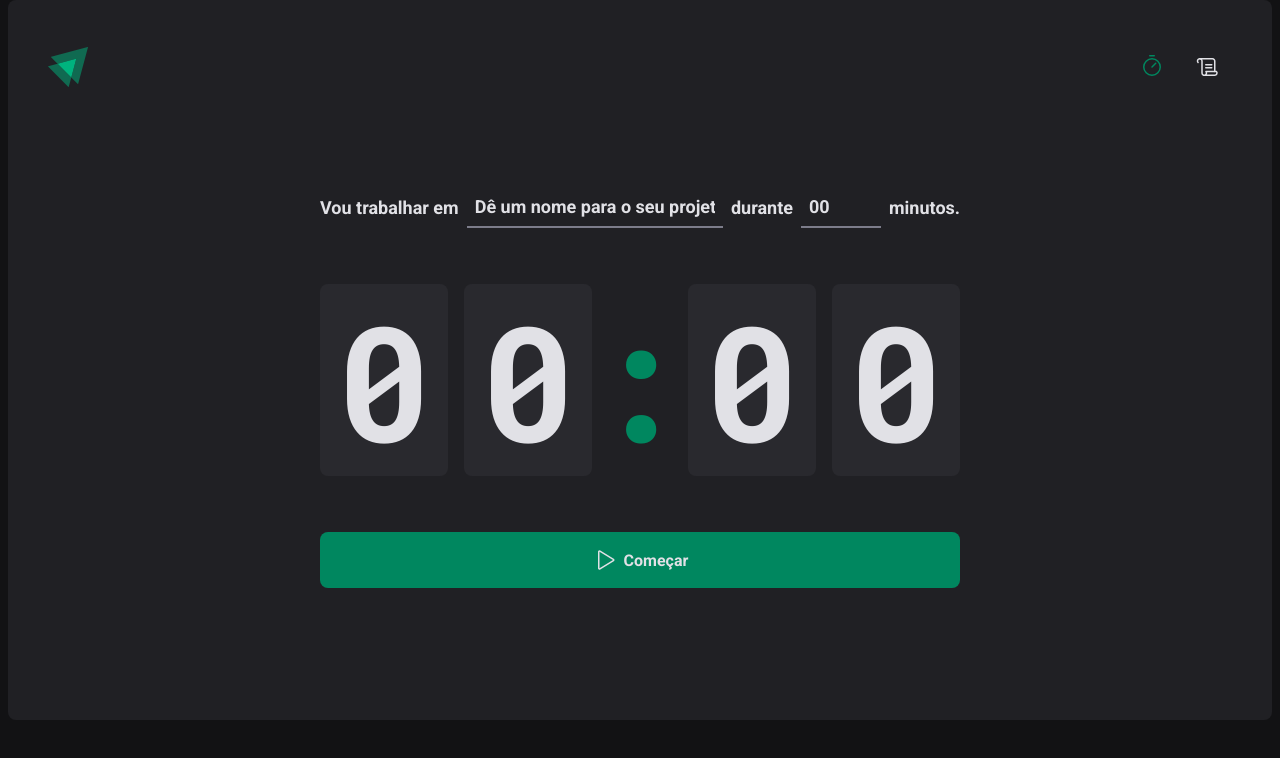
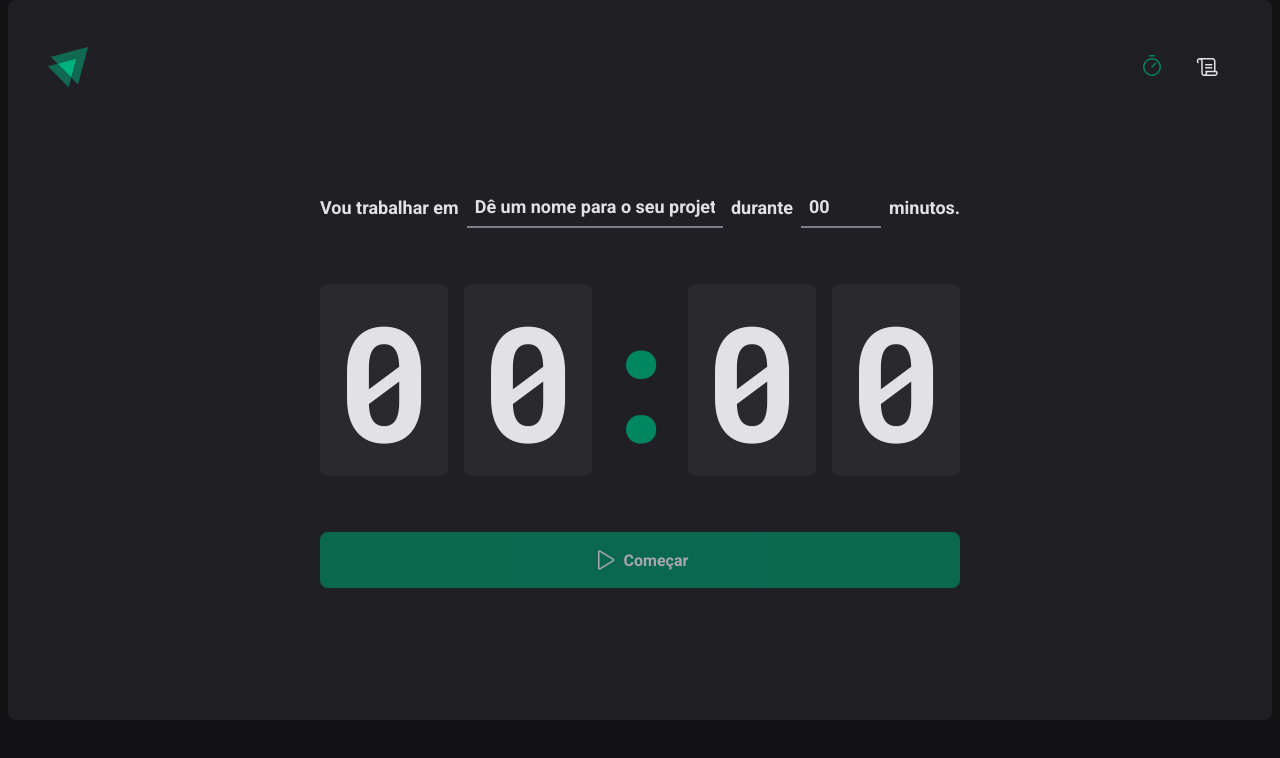
Before and after one commit to JVMedeiros/ignite-timer, a React (Vite) app: page / in a window 1280 px wide. Shown: the top 758 px of the page. Built offline with nearby package versions, Linux system fonts and the light colour scheme.

Commit message:
wip: form wip

```diff
--- a/src/pages/Home/index.tsx
+++ b/src/pages/Home/index.tsx
@@ -1,4 +1,6 @@
 import { Play } from 'phosphor-react'
+import { useForm } from 'react-hook-form'
+
 import {
   CountdownContainer,
   FormContainer,
@@ -11,15 +13,24 @@ import {
 } from './styles'
 
 export function Home() {
+  const { register, handleSubmit, watch } = useForm()
+
+  function handleCreateNewCicle() {
+    console.log('bomdia')
+  }
+
+  const isSubmitDisabled = watch('task')
+
   return (
     <HomeContainer>
-      <FormContainer action="">
+      <FormContainer onSubmit={handleSubmit(handleCreateNewCicle)} action="">
         <FormContent>
           <label htmlFor="">Vou trabalhar em</label>
           <TaskInput
             id="task"
             list="task-suggestions"
             placeholder="Dê um nome para o seu projeto"
+            {...register('task')}
           />
           <datalist id="task-suggestions">
             <option value="LLAMA 2" />
@@ -36,6 +47,7 @@ export function Home() {
             step={5}
             min={5}
             max={60}
+            {...register('minutesAmount', { valueAsNumber: true })}
           />
           <span>minutos.</span>
         </FormContent>
@@ -48,7 +60,7 @@ export function Home() {
           <span>0</span>
         </CountdownContainer>
 
-        <StartCountdownButton type="submit">
+        <StartCountdownButton disabled={!isSubmitDisabled} type="submit">
           <Play size={24} />
           Começar
         </StartCountdownButton>
```
